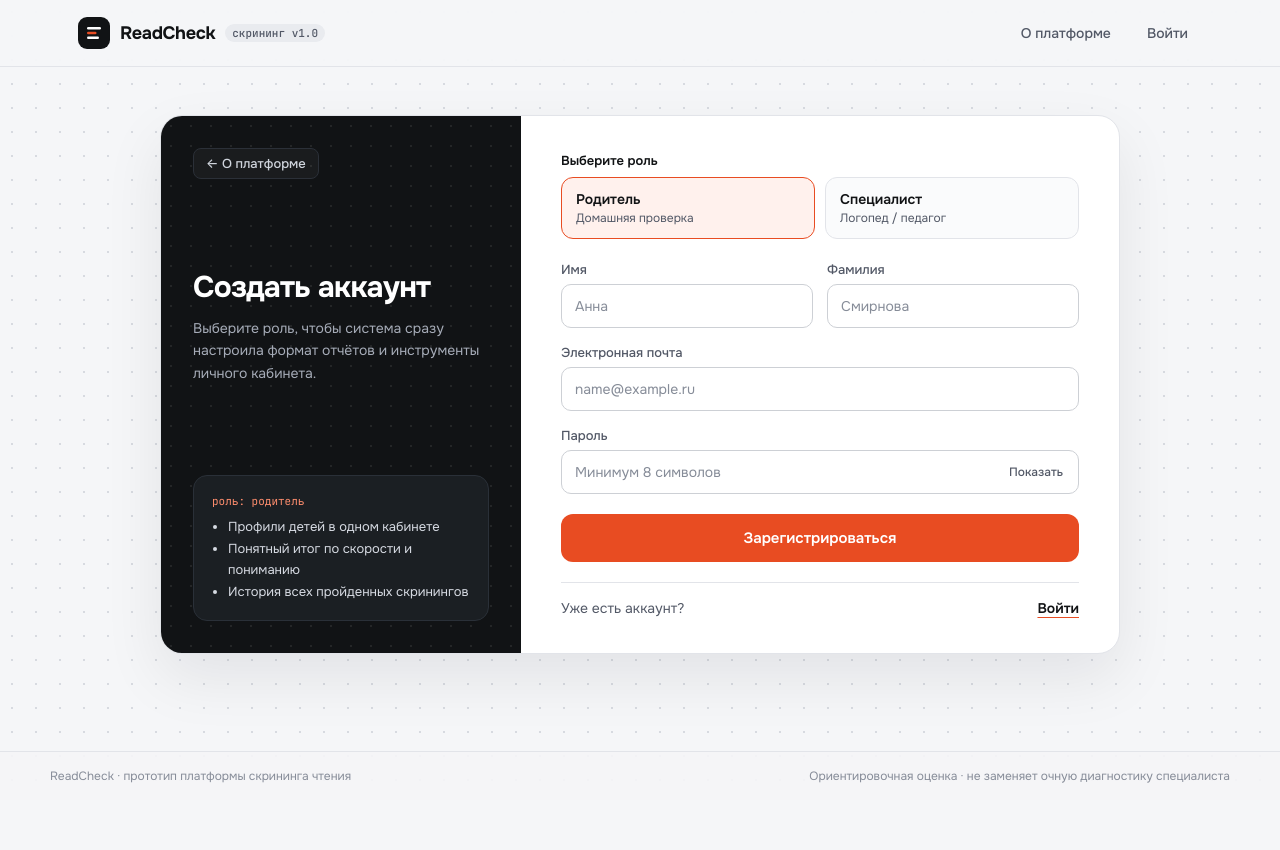
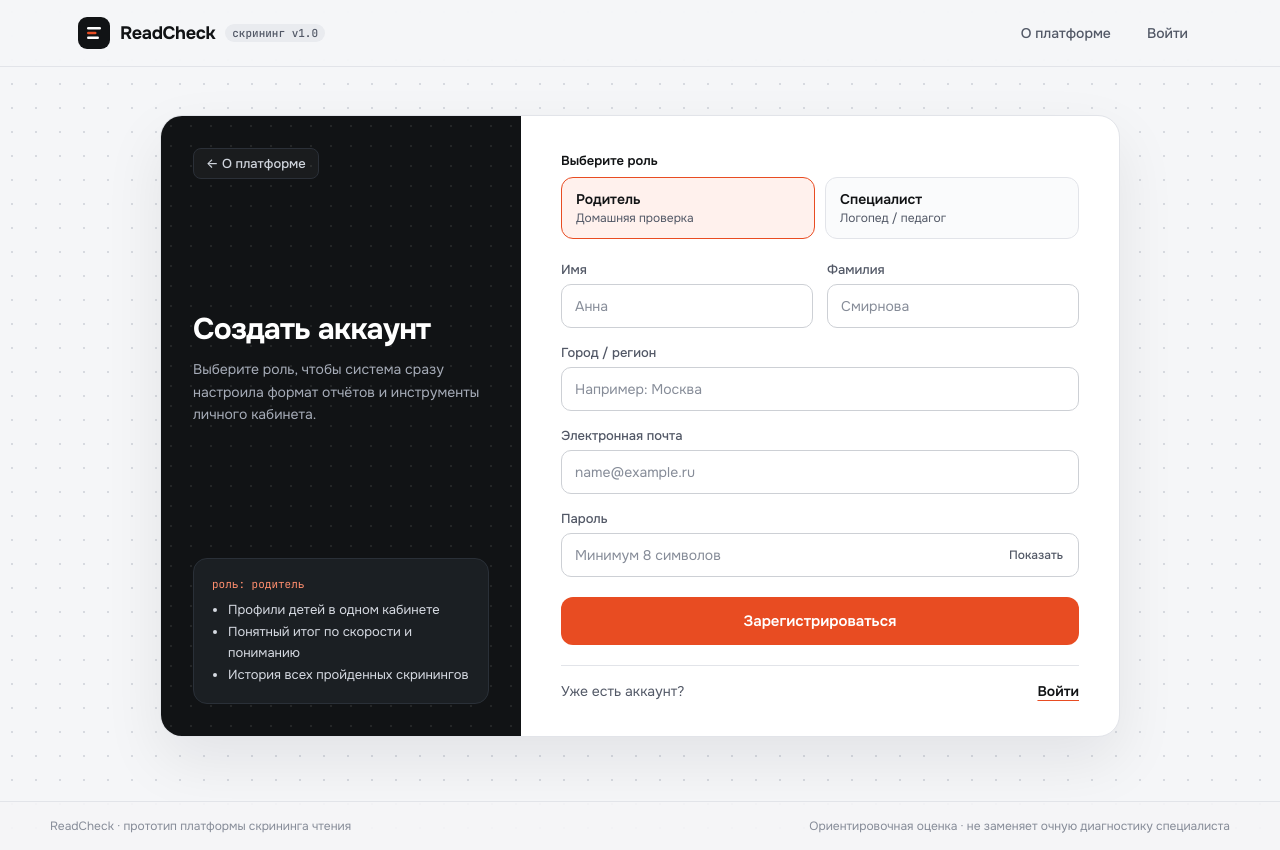
Before and after one commit to ivansalinder/bolshie-vyzovy-project, a React (Vite) app in the folder frontend/: page / in a window 1280 px wide. Both pictures are taken after a click on the button "Регистрация". Before the commit the page ends 800 px from the top, so only its background shows below. Built offline with nearby package versions, Linux system fonts and the light colour scheme.

Commit message:
Added city parameter

```diff
--- a/frontend/src/App.jsx
+++ b/frontend/src/App.jsx
@@ -30,7 +30,7 @@ function BrandLogo() {
 
 function App() {
   const [screen, setScreen] = useState('intro') // 'intro' | 'register' | 'login'
-  const [previewRole, setPreviewRole] = useState('parent') // интерактивное превью на главном экране
+  const [previewRole, setPreviewRole] = useState('parent')
   const [role, setRole] = useState('parent')
   const [showPassword, setShowPassword] = useState(false)
   const [status, setStatus] = useState(null)
@@ -54,14 +54,12 @@ function App() {
       password: formData.get('password'),
       role: role,
       full_name: fullName,
+      region: formData.get('region') || null,
     }
 
     if (role === 'specialist') {
       payload.organization = formData.get('organization') || null
       payload.specialization = formData.get('specialization') || null
-      payload.experience_years = formData.get('experience_years')
-        ? parseInt(formData.get('experience_years'), 10)
-        : null
     }
 
     setIsSubmitting(true)
@@ -519,6 +517,18 @@ function App() {
                   </div>
 
                   <div className="form-field full-width">
+                    <label htmlFor="region">Город / регион</label>
+                    <input
+                      id="region"
+                      name="region"
+                      type="text"
+                      placeholder="Например: Москва"
+                      autoComplete="address-level2"
+                      required
+                    />
+                  </div>
+
+                  <div className="form-field full-width">
                     <label htmlFor="email">Электронная почта</label>
                     <input
                       id="email"
@@ -568,24 +578,13 @@ function App() {
                         />
                       </div>
 
-                      <div className="form-field">
+                      <div className="form-field full-width">
                         <label htmlFor="organization">Организация</label>
                         <input
                           id="organization"
                           name="organization"
                           type="text"
-                          placeholder="Школа или центр"
-                        />
-                      </div>
-
-                      <div className="form-field">
-                        <label htmlFor="experience">Стаж (лет)</label>
-                        <input
-                          id="experience"
-                          name="experience_years"
-                          type="number"
-                          min="0"
-                          placeholder="5"
+                          placeholder="Школа, детский сад или логопедический центр"
                         />
                       </div>
                     </>
```
